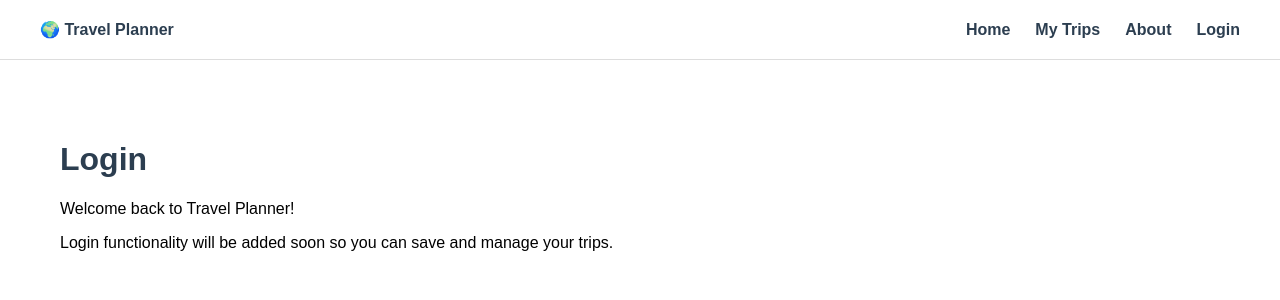
After one commit to narminaliyeva484/travel-planner, a Flask app: page /login in a window 1280 px wide. The commit adds this page. Shown: the top 300 px of the page. Run offline with Flask 3, Linux system fonts and the light colour scheme.

Commit message:
Add multiple pages and Flask routes

```diff
--- a/app.py
+++ b/app.py
@@ -6,5 +6,18 @@ app=Flask(__name__)
 def home():
     return render_template("index.html")
 
+@app.route("/about")
+def about():
+    return render_template("about.html")
+
+@app.route("/trips")
+def trips():
+    return render_template("trips.html")
+
+@app.route("/login")
+def login():
+    return render_template("login.html")
+
+
 if __name__== "__main__":
     app.run(debug=True)
--- a/templates/layout.html
+++ b/templates/layout.html
@@ -9,13 +9,13 @@
 <body>
 
     <nav>
-        <a href="/">🌍 Travel Planner</a>
+        <a href="{{ url_for('home') }}">🌍 Travel Planner</a>
 
         <div>
-            <a href="/">Home</a>
-            <a href="/trips">My Trips</a>
-            <a href="/about">About</a>
-            <a href="/login">Login</a>
+            <a href="{{ url_for('home') }}">Home</a>
+            <a href="{{ url_for('trips') }}">My Trips</a>
+            <a href="{{ url_for('about') }}">About</a>
+            <a href="{{ url_for('login') }}">Login</a>
         </div>
     </nav>
 
--- /dev/null
+++ b/templates/login.html
@@ -0,0 +1,19 @@
+{% extends "layout.html" %}
+
+{% block title %}
+Login
+{% endblock %}
+
+{% block content %}
+
+<h1>Login</h1>
+
+<p>
+    Welcome back to Travel Planner!
+</p>
+
+<p>
+    Login functionality will be added soon so you can save and manage your trips.
+</p>
+
+{% endblock %}
```
Also changed, not shown: templates/about.html (added, +16 -0 lines), templates/trips.html (added, +14 -0 lines).
